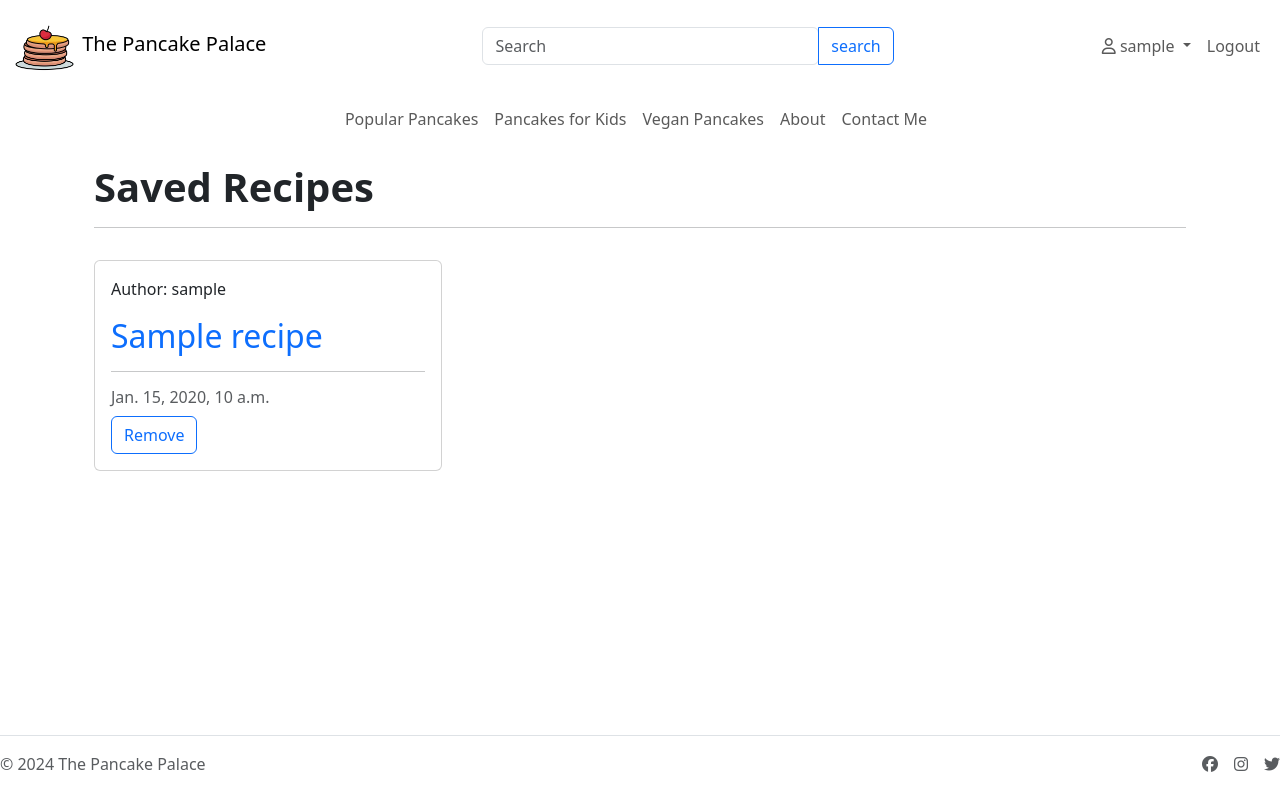
After one commit to vega-2135/the_pancake_palace, a Django app: page /saved-recipes/ in a window 1280 px wide. The commit adds this page. Run offline with Django 4.2, Linux system fonts and the light colour scheme; a user stored in the database is signed in; tables that the repository leaves empty hold one stand-in row (values such as "Sample post"); parts of the project's set-up code (start-up, migrations or seed data) failed here and were passed over; some libraries are stand-ins or nearby versions.

Commit message:
Add saving recipes functionality
* Additionally the menu content was changed for better UX, showing the
  logged in user name as the head of the drop down menu instead of my
  recipes.

* Logging funtionality was added to have the ability of print statements
  and test code.

Signed-off-by: Carolina Romero Carrasco <mcarolinarc28@gmail.com>

```diff
--- a/recipes/models.py
+++ b/recipes/models.py
@@ -5,7 +5,7 @@ from taggit.managers import TaggableManager
 
 
 # Recipe post status for admin users
-STATUS = ((0, "Draft"), (1, "Published"))
+#STATUS = ((0, "Draft"), (1, "Published"))
 
 CATEGORY = (
     (0, "Popular Pancakes"),
@@ -16,6 +16,11 @@ CATEGORY = (
 
 # Recipe Model
 class Recipe(models.Model):
+
+    class NewManager(models.Manager):
+        def get_queryset(self):
+            return super().get_queryset() .filter(status='1')
+
     title = models.CharField(max_length=200, unique=True)
     slug = models.SlugField(max_length=200, unique=True)
     author = models.ForeignKey(
@@ -29,13 +34,16 @@ class Recipe(models.Model):
     preparation = models.TextField()
     created_on = models.DateTimeField(auto_now_add=True)
     updated_on = models.DateTimeField(auto_now=True)
-    status = models.IntegerField(choices=STATUS, default=0)
+    status = models.IntegerField(default=0)
     category = models.IntegerField(choices=CATEGORY, default=0)
     recipe_image = CloudinaryField('image', default='placeholder')
+    saved = models.ManyToManyField(
+        User, related_name="saved_recipes", default=None, blank=True)
     likes = models.ManyToManyField(
         User, related_name='recipe_likes', blank=True)
     rating = models.IntegerField(null=True, blank=True)
     number_of_ratings = models.IntegerField(null=True, blank=True)
+    newmanager = NewManager()
 
 
     class Meta:
--- a/recipes/urls.py
+++ b/recipes/urls.py
@@ -4,9 +4,11 @@ from django.urls import path
 
 urlpatterns = [
     path('', views.RecipeList.as_view(), name='home'),
-    path('<slug:slug>/', views.recipe_detail, name='recipe_detail'),
-    path('<slug:slug>/edit_comment/<int:comment_id>',
+    path('recipe/<slug:slug>/', views.recipe_detail, name='recipe_detail'),
+    path('recipe/<slug:slug>/edit_comment/<int:comment_id>',
          views.comment_edit, name='comment_edit'),
-    path('<slug:slug>/delete_comment/<int:comment_id>',
+    path('recipe/<slug:slug>/delete_comment/<int:comment_id>',
          views.comment_delete, name='comment_delete'),
+    path('save/<slug:slug>/', views.save_recipe, name='save_recipe'),
+    path('saved-recipes/', views.saved_recipes, name='saved_recipes'),
 ]
--- a/recipes/views.py
+++ b/recipes/views.py
@@ -1,16 +1,22 @@
 from django.shortcuts import render, redirect, get_object_or_404, reverse
+from django.contrib.auth.decorators import login_required
 from django.views import generic
 from django.contrib import messages
-from django.http import HttpResponseRedirect
+from django.http import HttpResponse, HttpResponseRedirect
 from .models import Recipe, Comment
 import re
 from .forms import CommentForm
 from .forms import RatingForm
 
+import logging
+
+
+LOGGER = logging.getLogger('django')
+
 
 class RecipeList(generic.ListView):
     model = Recipe
-    queryset = Recipe.objects.filter(status=1)
+    #queryset = Recipe.objects.filter(status=1)
     template_name = "index.html"
     paginate_by = 6
 
@@ -29,10 +35,10 @@ def recipe_detail(request, slug):
     :template:`recipes/recipe_detail.html`
     """
     # Return all objects of the class Recipe
-    queryset = Recipe.objects.filter(status=1)
+    #queryset = Recipe.objects.filter(status=1)
 
     # Return recipe with the correct slug
-    recipe = get_object_or_404(queryset, slug=slug)
+    recipe = get_object_or_404(Recipe, slug=slug, status='1')
     recipe_title = recipe.title
 
 
@@ -144,3 +150,23 @@ def comment_delete(request, slug, comment_id):
         messages.add_message(request, messages.ERROR, 'You can only delete your own comments!')
 
     return HttpResponseRedirect(reverse('recipe_detail', args=[slug]))
+
+
+@login_required
+def saved_recipes(request):
+    new_added_recipe = Recipe.newmanager.filter(saved=request.user)
+    return render (request,
+                   "saved_recipes.html",
+                   {
+                       "new_added_recipe": new_added_recipe}
+                   )
+
+@login_required
+def save_recipe(request, slug):
+    recipe = get_object_or_404(Recipe, slug=slug)
+    if recipe.saved.filter(id=request.user.id).exists():
+        recipe.saved.remove(request.user)
+    else:
+        recipe.saved.add(request.user)
+
+    return HttpResponseRedirect(reverse('recipe_detail', args=[slug]))
--- a/static/css/style.css
+++ b/static/css/style.css
@@ -102,3 +102,20 @@ a {
 .rating:hover>input:checked~label:before {
     opacity: 0.4
 }
+
+/* Buttons */
+
+btn-saved {
+    margin-right: 1rem;
+    border: 1px solid black;
+    border-radius: 10px;
+}
+
+btn-shadow {
+    box-shadow: 6px 5px 0px 0px black;
+}
+
+/* Saved recipe page */
+.save {
+    font-weight: bolder;
+}
--- a/static/js/script.js
+++ b/static/js/script.js
@@ -1,5 +1,5 @@
 // Get the alert element
-const alertElement = document.getElementById('msg');
+const alertElement = document.getElementById("msg");
 
 // Automatically dismiss the alert after 2 seconds
 setTimeout(function() {
--- a/templates/base.html
+++ b/templates/base.html
@@ -5,6 +5,7 @@
 {% url 'account_login' as login_url %}
 {% url 'account_signup' as signup_url %}
 {% url 'account_logout' as logout_url %}
+{% url 'saved_recipes' as saved_recipes_url %}
 
 <!DOCTYPE html>
 <html lang="en">
@@ -75,11 +76,11 @@
                     {% if user.is_authenticated %}
                     <li class="nav-item dropdown">
                         <a class="nav-link dropdown-toggle" role="button" data-bs-toggle="dropdown"
-                            aria-expanded="false">
-                            My Recipes
+                            aria-expanded="false"><i class="fa-regular fa-user"></i>
+                            {{ user.username }}
                         </a>
                         <ul class="dropdown-menu text-end">
-                            <li><a class="dropdown-item" href="">Saved Recipes</a></li>
+                            <li><a href="{% url 'saved_recipes' %}" class="dropdown-item" href="">Saved Recipes</a></li>
                             <li>
                                 <hr class="dropdown-divider">
                             </li>
--- a/templates/recipe_detail.html
+++ b/templates/recipe_detail.html
@@ -11,6 +11,9 @@
                 <h1 class="recipe-title">{{ recipe.title }}</h1>
                 <!-- Recipe author  -->
                 <p class="recipe-subtitle">{{ recipe.author }} | {{ recipe.created_on }}</p>
+                <div>
+                  <a href="{% url 'save_recipe' recipe.slug %}" class="btn btn-outline-primary">Save</a>
+                </div>
             </div>
             <div class="d-none d-md-block col-md-6 masthead-image">
                 <img src="{% static 'images/classic_pancakes.webp' %}" class="recipe-img" alt="Blue-Barry Pancakes">
--- /dev/null
+++ b/templates/saved_recipes.html
@@ -0,0 +1,58 @@
+{% extends 'base.html' %} {% block content %}
+{% load static %}
+
+<div class="container-fluid">
+    <h1 class="save">Saved Recipes</h1>
+    <hr>
+    <div class="row">
+
+        <!-- Recipes Column -->
+        <div class="col-12 mt-3 left">
+            <div class="row">
+                {% for recipe in new_added_recipe %}
+                <div class="col-md-4">
+                    <div class="card mb-4">
+                        <div class="card-body">
+                            <div class="image-container">
+                                <div class="image-flash">
+                                    <p class="author">Author: {{ recipe.author }}</p>
+                                </div>
+                            </div>
+                            <a href="{% url 'recipe_detail' recipe.slug %}">
+                                <h2 class="card-title">{{ recipe.title }}</h2>
+                            </a>
+                            <hr>
+                            <p class="card-text text-muted h6">{{ recipe.created_on }}</p>
+                            <div>
+                                <a href="{% url 'save_recipe' recipe.slug %}" class="btn btn-outline-primary">Remove</a>
+                            </div>
+                        </div>
+                    </div>
+                </div>
+                {% if forloop.counter|divisibleby:3 %}
+            </div>
+            <div class="row">
+                {% endif %}
+                {% endfor %}
+
+            </div>
+        </div>
+    </div>
+    {% if is_paginated %}
+    <nav aria-label="Page navigation">
+        <ul class="pagination justify-content-center">
+            {% if page_obj.has_previous %}
+            <li>
+                <a href="?page={{ page_obj.previous_page_number }}"
+                class="page-link">&laquo; PREV</a>
+            </li>
+            {% endif %}
+            {% if page_obj.has_next %}
+            <li><a href="?page={{ page_obj.next_page_number }}" class="page-link"> NEXT &raquo;</a></li>
+            {% endif %}
+        </ul>
+    </nav>
+    {% endif %}
+</div>
+
+{% endblock %}
--- a/the_pancake_palace/urls.py
+++ b/the_pancake_palace/urls.py
@@ -25,6 +25,6 @@ urlpatterns = [
     path('accounts/', include('allauth.socialaccount.urls')),
     path("admin/", admin.site.urls),
     path("contact/", include("contact.urls"), name="contact-urls"),
-    path('summernote/', include('django_summernote.urls')),
+    path("summernote/", include('django_summernote.urls')),
     path("", include("recipes.urls"), name="recipes-urls"),
 ]
```
Also changed, not shown: the_pancake_palace/settings.py (+25 -0 lines), recipes/migrations/0017_savedrecipe.py (added), recipes/migrations/0018_recipe_saved_recipes.py (added), recipes/migrations/0019_alter_recipe_managers_alter_recipe_status.py (added), recipes/migrations/0020_rename_saved_recipes_recipe_saved.py (added), recipes/migrations/0021_delete_savedrecipe.py (added), 1 other file.
